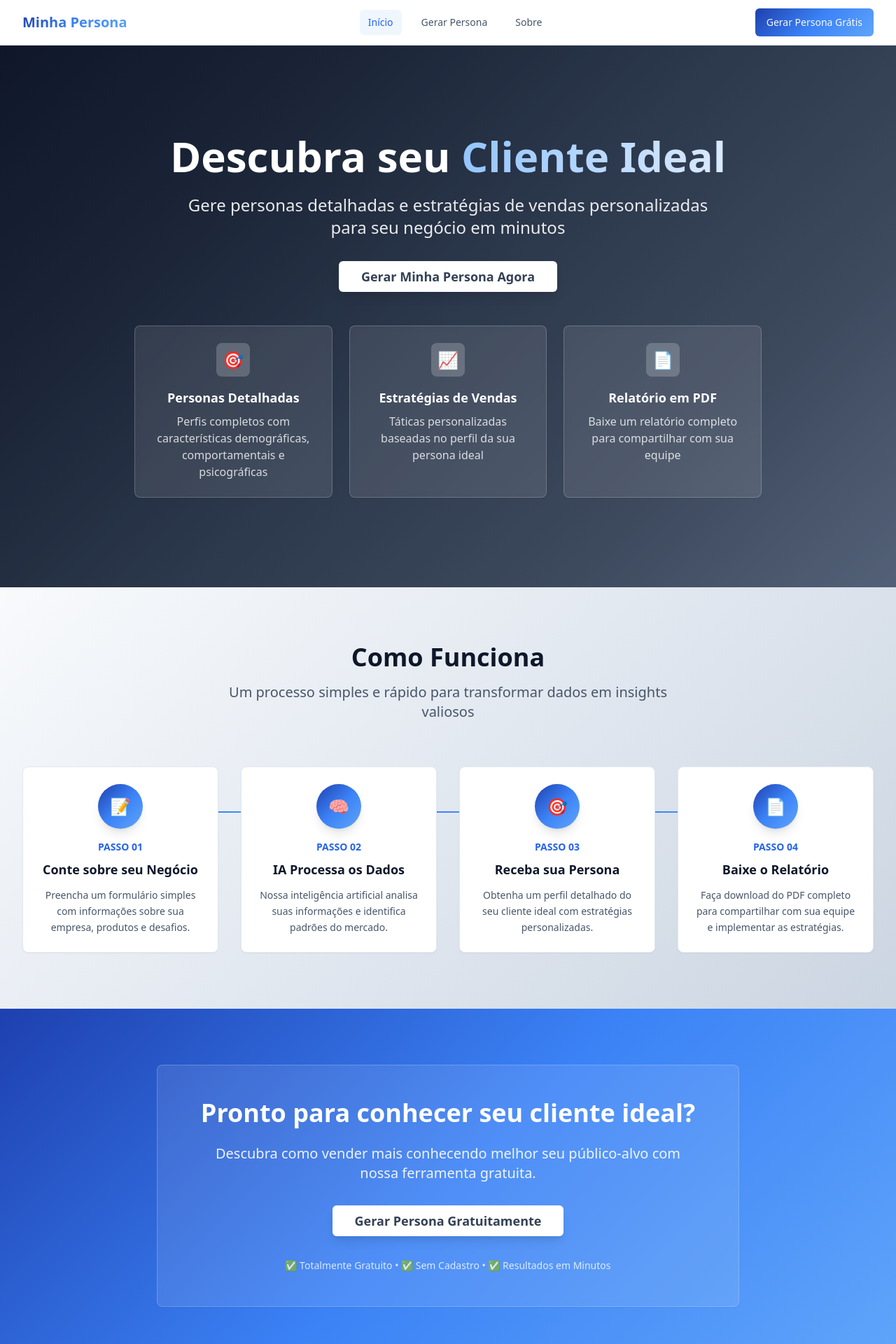
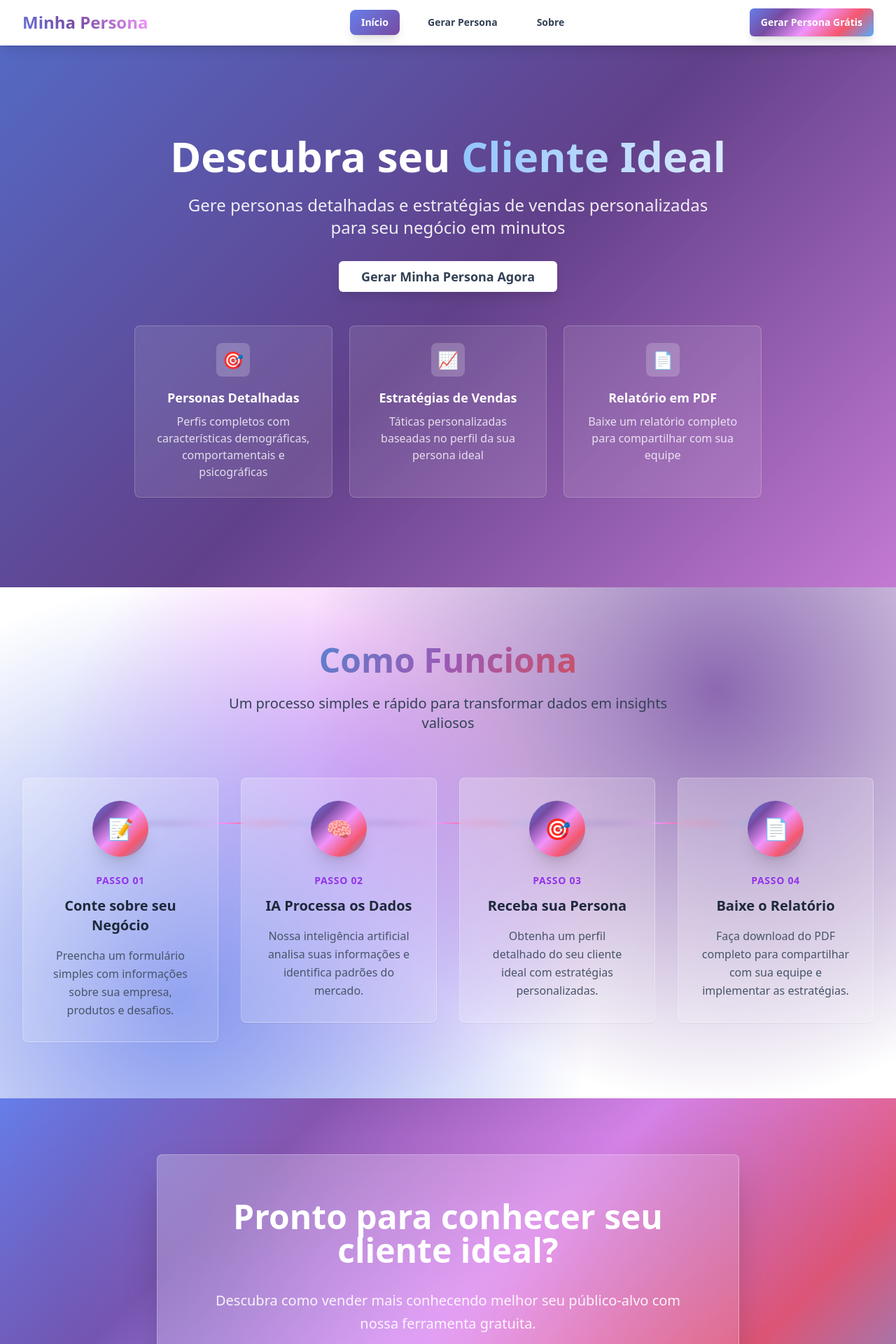
Before and after one commit to darleisonrodrigues/persona-spark-strategizer, a React (Vite) app: page / in a window 1280 px wide. Shown: the top 1920 px of the page at 70% size. Built offline with nearby package versions, Linux system fonts and the light colour scheme.

Commit message:
Refine design and color scheme
Improve the visual appearance of the site by updating the background, header colors, and overall design for a more modern and elegant look.

```diff
--- a/src/components/CTA.tsx
+++ b/src/components/CTA.tsx
@@ -4,29 +4,30 @@ import { Card } from '@/components/ui/card';
 
 const CTA = () => {
   return (
-    <section className="py-20 bg-gradient-primary">
-      <div className="max-w-4xl mx-auto px-4 sm:px-6 lg:px-8 text-center">
-        <Card className="p-8 md:p-12 bg-white/10 backdrop-blur-sm border-white/20" data-aos="zoom-in">
-          <h2 className="text-3xl md:text-4xl font-bold text-white mb-6">
+    <section className="py-20 bg-gradient-modern relative overflow-hidden">
+      <div className="absolute inset-0 bg-gradient-mesh opacity-30"></div>
+      <div className="max-w-4xl mx-auto px-4 sm:px-6 lg:px-8 text-center relative">
+        <Card className="p-12 md:p-16 bg-gradient-glass backdrop-blur-xl border-white/30 shadow-2xl" data-aos="zoom-in">
+          <h2 className="text-4xl md:text-5xl font-bold text-white mb-8 leading-tight">
             Pronto para conhecer seu cliente ideal?
           </h2>
 
-          <p className="text-xl text-white/90 mb-8 max-w-2xl mx-auto">
+          <p className="text-xl text-white/90 mb-10 max-w-2xl mx-auto leading-relaxed">
             Descubra como vender mais conhecendo melhor seu público-alvo com nossa ferramenta gratuita.
           </p>
 
-          <div className="flex justify-center">
+          <div className="flex justify-center mb-8">
             <Button
               size="lg"
-              className="bg-white text-slate-700 hover:bg-slate-50 font-semibold px-8 py-4 text-lg shadow-lg"
+              className="bg-white text-slate-700 hover:bg-slate-50 font-bold px-10 py-5 text-xl shadow-2xl hover:shadow-3xl transition-all duration-300 hover:scale-105"
               onClick={() => window.location.href = '/generator'}
             >
               Gerar Persona Gratuitamente
             </Button>
           </div>
 
-          <div className="mt-8 text-white/80">
-            <p className="text-sm">
+          <div className="text-white/90">
+            <p className="text-lg font-semibold">
               ✅ Totalmente Gratuito • ✅ Sem Cadastro • ✅ Resultados em Minutos
             </p>
           </div>
--- a/src/components/HowItWorks.tsx
+++ b/src/components/HowItWorks.tsx
@@ -30,13 +30,14 @@ const HowItWorks = () => {
   ];
 
   return (
-    <section className="py-20 bg-gradient-elegant">
-      <div className="max-w-7xl mx-auto px-4 sm:px-6 lg:px-8">
+    <section className="py-20 bg-gradient-mesh relative overflow-hidden">
+      <div className="absolute inset-0 bg-gradient-glass"></div>
+      <div className="max-w-7xl mx-auto px-4 sm:px-6 lg:px-8 relative">
         <div className="text-center mb-16" data-aos="fade-up">
-          <h2 className="text-3xl md:text-4xl font-bold text-slate-900 mb-4">
+          <h2 className="text-4xl md:text-5xl font-bold bg-gradient-luxury bg-clip-text text-transparent mb-6">
             Como Funciona
           </h2>
-          <p className="text-xl text-slate-600 max-w-2xl mx-auto">
+          <p className="text-xl text-slate-700 max-w-2xl mx-auto">
             Um processo simples e rápido para transformar dados em insights valiosos
           </p>
         </div>
@@ -45,23 +46,23 @@ const HowItWorks = () => {
           {steps.map((step, index) => (
             <div key={index} className="text-center relative" data-aos="fade-up" data-aos-delay={index * 100}>
               {index < steps.length - 1 && (
-                <div className="hidden lg:block absolute top-16 left-full w-full h-0.5 bg-gradient-primary transform -translate-x-1/2 z-0"></div>
+                <div className="hidden lg:block absolute top-16 left-full w-full h-0.5 bg-gradient-aurora transform -translate-x-1/2 z-0"></div>
               )}
 
-              <Card className="p-6 relative z-10 hover:shadow-xl transition-all duration-300 bg-white border-slate-200 hover:border-blue-200">
-                <div className="w-16 h-16 bg-gradient-primary rounded-full flex items-center justify-center mb-4 mx-auto shadow-lg">
-                  <span className="text-2xl">{step.icon}</span>
+              <Card className="p-8 relative z-10 hover:shadow-2xl transition-all duration-500 bg-gradient-glass backdrop-blur-sm border-white/30 hover:border-white/50 hover:scale-105">
+                <div className="w-20 h-20 bg-gradient-modern rounded-full flex items-center justify-center mb-6 mx-auto shadow-xl hover:shadow-2xl transition-all duration-300">
+                  <span className="text-3xl">{step.icon}</span>
                 </div>
 
-                <div className="text-sm font-bold text-blue-600 mb-2">
+                <div className="text-sm font-bold text-purple-600 mb-3 tracking-wider">
                   PASSO {step.step}
                 </div>
 
-                <h3 className="text-lg font-semibold text-slate-900 mb-3">
+                <h3 className="text-xl font-bold text-slate-800 mb-4">
                   {step.title}
                 </h3>
 
-                <p className="text-slate-600 text-sm leading-relaxed">
+                <p className="text-slate-600 leading-relaxed">
                   {step.description}
                 </p>
               </Card>
--- a/src/components/Navigation.tsx
+++ b/src/components/Navigation.tsx
@@ -10,35 +10,39 @@ const Navigation = () => {
   const isActive = (path: string) => location.pathname === path;
 
   return (
-    <nav className="bg-white/95 backdrop-blur-sm border-b border-slate-200 sticky top-0 z-50">
+    <nav className="bg-gradient-glass backdrop-blur-xl border-b border-white/20 sticky top-0 z-50 shadow-lg">
       <div className="max-w-7xl mx-auto px-4 sm:px-6 lg:px-8">
         <div className="flex justify-between items-center h-16">
           <div className="flex items-center">
             <a href="/" className="flex items-center space-x-2">
-              <span className="text-xl font-bold bg-gradient-primary bg-clip-text text-transparent">Minha Persona</span>
+              <span className="text-2xl font-bold bg-gradient-aurora bg-clip-text text-transparent animate-gradient-shift bg-[length:200%_200%]">
+                Minha Persona
+              </span>
             </a>
           </div>
 
           <div className="hidden md:block">
-            <div className="ml-10 flex items-baseline space-x-4">
-              <a href="/" className={`px-3 py-2 rounded-md text-sm font-medium transition-colors ${isActive('/') ? 'text-blue-600 bg-blue-50' : 'text-slate-600 hover:text-blue-600 hover:bg-blue-50'}`}>
+            <div className="ml-10 flex items-baseline space-x-6">
+              <a href="/" className={`px-4 py-2 rounded-lg text-sm font-semibold transition-all duration-300 ${isActive('/') ? 'text-white bg-gradient-primary shadow-lg' : 'text-slate-700 hover:text-white hover:bg-gradient-primary/80 hover:shadow-md'}`}>
                 Início
               </a>
-              <a href="/generator" className={`px-3 py-2 rounded-md text-sm font-medium transition-colors ${isActive('/generator') ? 'text-blue-600 bg-blue-50' : 'text-slate-600 hover:text-blue-600 hover:bg-blue-50'}`}>
+              <a href="/generator" className={`px-4 py-2 rounded-lg text-sm font-semibold transition-all duration-300 ${isActive('/generator') ? 'text-white bg-gradient-primary shadow-lg' : 'text-slate-700 hover:text-white hover:bg-gradient-primary/80 hover:shadow-md'}`}>
                 Gerar Persona
               </a>
-              <a href="/about" className={`px-3 py-2 rounded-md text-sm font-medium transition-colors ${isActive('/about') ? 'text-blue-600 bg-blue-50' : 'text-slate-600 hover:text-blue-600 hover:bg-blue-50'}`}>Sobre</a>
+              <a href="/about" className={`px-4 py-2 rounded-lg text-sm font-semibold transition-all duration-300 ${isActive('/about') ? 'text-white bg-gradient-primary shadow-lg' : 'text-slate-700 hover:text-white hover:bg-gradient-primary/80 hover:shadow-md'}`}>
+                Sobre
+              </a>
             </div>
           </div>
 
           <div className="hidden md:block">
-            <Button className="bg-gradient-primary hover:opacity-90 transition-opacity" onClick={() => window.location.href = '/generator'}>
+            <Button className="bg-gradient-modern hover:scale-105 transition-all duration-300 shadow-lg hover:shadow-xl text-white font-semibold" onClick={() => window.location.href = '/generator'}>
               Gerar Persona Grátis
             </Button>
           </div>
 
           <div className="md:hidden">
-            <button onClick={() => setIsMenuOpen(!isMenuOpen)} className="text-slate-600 hover:text-blue-600 focus:outline-none">
+            <button onClick={() => setIsMenuOpen(!isMenuOpen)} className="text-slate-700 hover:text-purple-600 focus:outline-none transition-colors">
               <svg className="h-6 w-6" fill="none" viewBox="0 0 24 24" stroke="currentColor">
                 <path strokeLinecap="round" strokeLinejoin="round" strokeWidth={2} d="M4 6h16M4 12h16M4 18h16" />
               </svg>
@@ -47,19 +51,19 @@ const Navigation = () => {
         </div>
 
         {isMenuOpen && (
-          <div className="md:hidden">
-            <div className="px-2 pt-2 pb-3 space-y-1 sm:px-3">
-              <a href="/" className="block px-3 py-2 rounded-md text-base font-medium text-slate-600 hover:text-blue-600 hover:bg-blue-50">
+          <div className="md:hidden bg-white/90 backdrop-blur-sm rounded-lg mt-2 mb-4 shadow-xl">
+            <div className="px-4 pt-4 pb-6 space-y-3">
+              <a href="/" className="block px-4 py-3 rounded-lg text-base font-semibold text-slate-700 hover:text-white hover:bg-gradient-primary transition-all">
                 Início
               </a>
-              <a href="/generator" className="block px-3 py-2 rounded-md text-base font-medium text-slate-600 hover:text-blue-600 hover:bg-blue-50">
+              <a href="/generator" className="block px-4 py-3 rounded-lg text-base font-semibold text-slate-700 hover:text-white hover:bg-gradient-primary transition-all">
                 Gerar Persona
               </a>
-              <a href="/about" className="block px-3 py-2 rounded-md text-base font-medium text-slate-600 hover:text-blue-600 hover:bg-blue-50">
+              <a href="/about" className="block px-4 py-3 rounded-lg text-base font-semibold text-slate-700 hover:text-white hover:bg-gradient-primary transition-all">
                 Sobre
               </a>
               <div className="pt-4">
-                <Button className="w-full bg-gradient-primary hover:opacity-90 transition-opacity" onClick={() => window.location.href = '/generator'}>
+                <Button className="w-full bg-gradient-modern hover:scale-105 transition-all duration-300 shadow-lg text-white font-semibold" onClick={() => window.location.href = '/generator'}>
                   Gerar Persona Grátis
                 </Button>
               </div>
--- a/tailwind.config.ts
+++ b/tailwind.config.ts
@@ -60,13 +60,18 @@ export default {
 				sm: 'calc(var(--radius) - 4px)'
 			},
 			backgroundImage: {
-				'gradient-primary': 'linear-gradient(135deg, #1e40af 0%, #3b82f6 50%, #60a5fa 100%)',
-				'gradient-secondary': 'linear-gradient(135deg, #7c3aed 0%, #a855f7 50%, #c084fc 100%)',
-				'gradient-hero': 'linear-gradient(135deg, #0f172a 0%, #1e293b 25%, #334155 50%, #475569 75%, #64748b 100%)',
-				'gradient-card': 'linear-gradient(145deg, rgba(30, 64, 175, 0.05) 0%, rgba(59, 130, 246, 0.05) 100%)',
-				'gradient-elegant': 'linear-gradient(135deg, #f8fafc 0%, #e2e8f0 50%, #cbd5e1 100%)',
-				'gradient-dark': 'linear-gradient(135deg, #0f172a 0%, #1e293b 100%)',
-				'gradient-light': 'linear-gradient(135deg, #ffffff 0%, #f1f5f9 100%)'
+				'gradient-primary': 'linear-gradient(135deg, #667eea 0%, #764ba2 100%)',
+				'gradient-secondary': 'linear-gradient(135deg, #f093fb 0%, #f5576c 100%)',
+				'gradient-hero': 'linear-gradient(135deg, #667eea 0%, #764ba2 50%, #f093fb 100%)',
+				'gradient-card': 'linear-gradient(145deg, rgba(102, 126, 234, 0.1) 0%, rgba(118, 75, 162, 0.1) 100%)',
+				'gradient-elegant': 'linear-gradient(135deg, #ffecd2 0%, #fcb69f 100%)',
+				'gradient-dark': 'linear-gradient(135deg, #2c3e50 0%, #34495e 100%)',
+				'gradient-light': 'linear-gradient(135deg, #ffffff 0%, #f8f9fa 100%)',
+				'gradient-modern': 'linear-gradient(135deg, #667eea 0%, #764ba2 25%, #f093fb 50%, #f5576c 75%, #4facfe 100%)',
+				'gradient-glass': 'linear-gradient(135deg, rgba(255, 255, 255, 0.25) 0%, rgba(255, 255, 255, 0.1) 100%)',
+				'gradient-mesh': 'radial-gradient(circle at 20% 80%, #667eea 0%, transparent 50%), radial-gradient(circle at 80% 20%, #764ba2 0%, transparent 50%), radial-gradient(circle at 40% 40%, #f093fb 0%, transparent 50%)',
+				'gradient-aurora': 'linear-gradient(45deg, #667eea, #764ba2, #f093fb, #f5576c, #4facfe)',
+				'gradient-luxury': 'linear-gradient(135deg, #2c3e50 0%, #3498db 25%, #9b59b6 50%, #e74c3c 75%, #f39c12 100%)'
 			},
 			keyframes: {
 				'accordion-down': {
@@ -104,13 +109,22 @@ export default {
 						transform: 'scale(1)',
 						opacity: '1'
 					}
+				},
+				'gradient-shift': {
+					'0%, 100%': {
+						'background-position': '0% 50%'
+					},
+					'50%': {
+						'background-position': '100% 50%'
+					}
 				}
 			},
 			animation: {
 				'accordion-down': 'accordion-down 0.2s ease-out',
 				'accordion-up': 'accordion-up 0.2s ease-out',
 				'fade-in': 'fade-in 0.3s ease-out',
-				'scale-in': 'scale-in 0.2s ease-out'
+				'scale-in': 'scale-in 0.2s ease-out',
+				'gradient-shift': 'gradient-shift 3s ease infinite'
 			}
 		}
 	},
```
